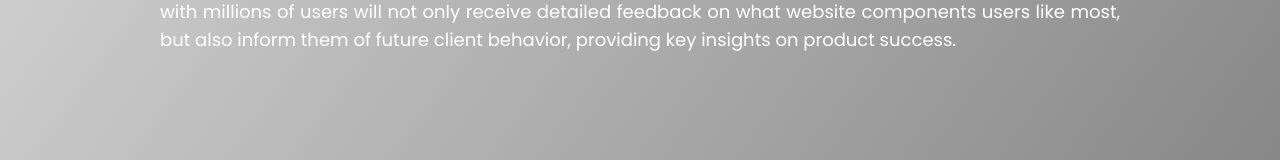
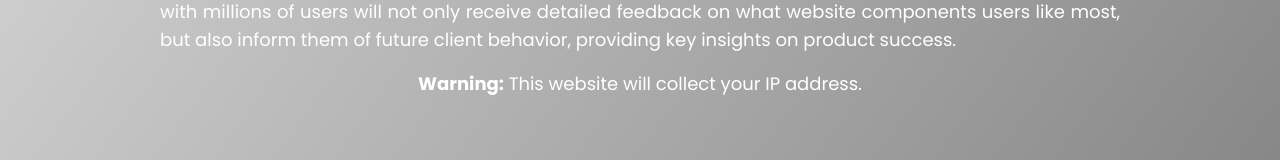
Before and after one commit to AumkarMali/BehaViewer, a React (Vite) app: page / in a window 1280 px wide. Shown: the part 1367-1527 px from the top of the page. Built offline with nearby package versions, Linux system fonts and the light colour scheme; no server answers; the HTML template or start-up script is replaced by a standard one.

Commit message:
Update introductionPage.jsx

```diff
--- a/src/components/introductionPage.jsx
+++ b/src/components/introductionPage.jsx
@@ -97,6 +97,12 @@ const IntroductionPage = () => {
             </div>
           </div>
         )}
+         {/* IP Address Warning */}
+        <div className="mt-4 text-lg text-white text-center">
+          <p className="mt-4">
+            <strong>Warning:</strong> This website will collect your IP address.
+          </p>
+        </div>
       </div>
     </div>
   );
```
